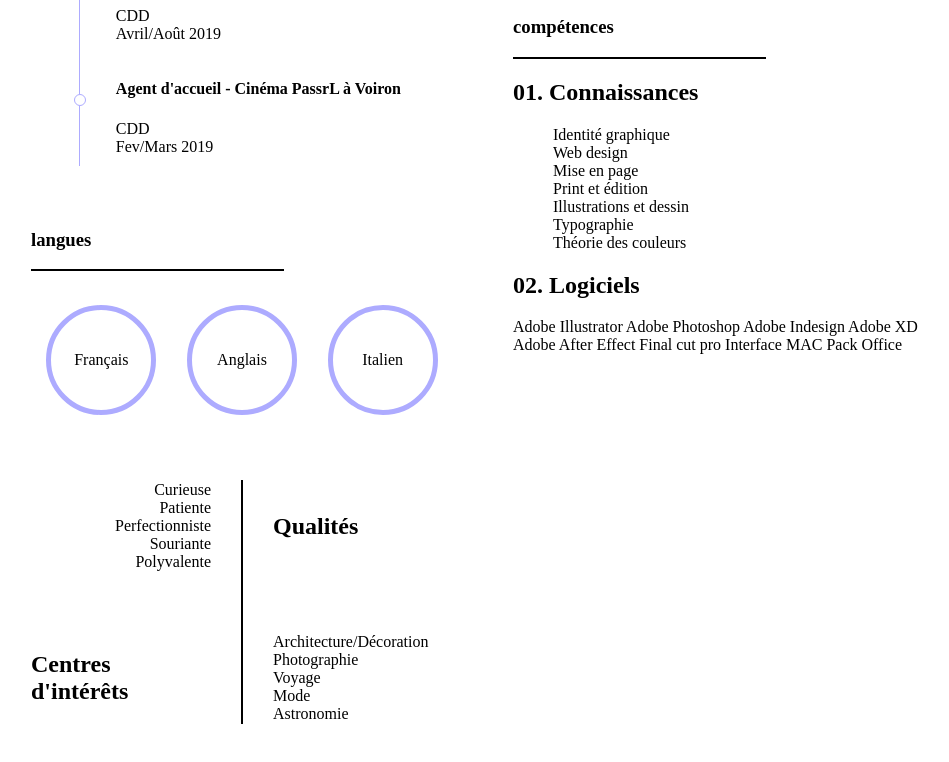
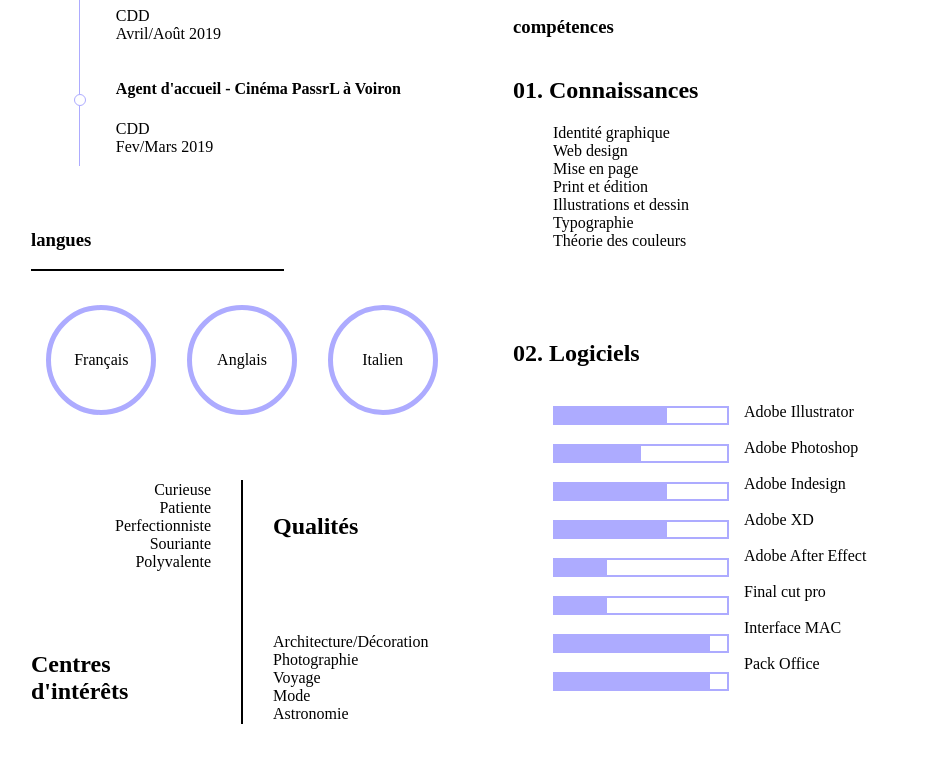
Before and after one commit to Anaisblm/CV, a plain HTML site: page Index.html in a window 1280 px wide. Shown: the part 770-1532 px from the top of the page, without its empty margins (157-1106 px from the left). Drawn offline with Linux system fonts and the light colour scheme.

Commit message:
Projet bientôt terminé

```diff
--- a/Index.html
+++ b/Index.html
@@ -225,22 +225,50 @@
                             <h2>02. Logiciels</h2>
                         </div>
                         <div class="logiciels_texte">
-                            <p>Adobe Illustrator Adobe Photoshop Adobe Indesign Adobe XD Adobe After Effect Final cut pro Interface MAC Pack Office</p>
-                        </div>
-                        <div class="logiciels_barre">
-                            <div class="logiciel_barre_1"></div>
-                            <div class="logiciel_barre_2"></div>
-                            <div class="logiciel_barre_3"></div>
-                            <div class="logiciel_barre_4"></div>
-                            <div class="logiciel_barre_1"></div>
-                            <div class="logiciel_barre_2"></div>
-                            <div class="logiciel_barre_3"></div>
-                            <div class="logiciel_barre_4"></div>
+
+                            <div class="logiciel_right">
+                                <div class="logiciel_barre_1">
+                                    <div class="logiciel_barre_2"></div>
+                                </div>
+                                <div class="logiciel_barre_1">
+                                    <div class="logiciel_barre_3"></div>
+
+                                </div>
+                                <div class="logiciel_barre_1">
+                                    <div class="logiciel_barre_4"></div>
+
+                                </div>
+                                <div class="logiciel_barre_1">
+                                    <div class="logiciel_barre_5"></div>
+
+                                </div>
+                                <div class="logiciel_barre_1">
+                                    <div class="logiciel_barre_6"></div>
+
+                                </div>
+                                <div class="logiciel_barre_1">
+                                    <div class="logiciel_barre_7"></div>
+
+                                </div>
+                                <div class="logiciel_barre_1">
+                                    <div class="logiciel_barre_8"></div>
+
+                                </div>
+                                <div class="logiciel_barre_1">
+                                    <div class="logiciel_barre_9"></div>
+
+                                </div>
+
+                            </div>
+                            <div class="logiciel_left">
+                                <p>Adobe Illustrator<br /><br /> Adobe Photoshop<br /><br /> Adobe Indesign<br /><br /> Adobe XD<br /><br /> Adobe After Effect<br /><br /> Final cut pro<br /><br /> Interface MAC<br /><br /> Pack Office</p>
+                            </div>
                         </div>
                     </div>
                 </div>
             </div>
         </div>
+    </div>
 </body>
 
 </html>
--- a/styles.css
+++ b/styles.css
@@ -262,8 +262,104 @@ p {
     height: 48vh;
 }
 
+.Experiences_barre {}
+
 .connaissances_texte {
     margin-left: 40px;
+}
+
+.logiciels {
+    margin-top: 90px;
+}
+
+.logiciels_texte {
+    margin-left: 40px;
+    display: flex;
+    flex-direction: "row";
+    justify-content: space-between;
+}
+
+.logiciel_left {
+    display: flex;
+    flex: 1;
+}
+
+.logiciel_right {
+    display: flex;
+    flex: 1;
+    flex-direction: column;
+}
+
+.logiciel_barre_1 {
+    margin-top: 19px;
+    /* margin-bottom: 17px; */
+    height: 15px;
+    width: 90%;
+    border: 2px solid #adabff !important;
+}
+
+.logiciel_barre_2 {
+    display: flex;
+    flex: 1;
+    width: 65%;
+    height: 100%;
+    background-color: #adabff;
+}
+
+.logiciel_barre_3 {
+    display: flex;
+    flex: 1;
+    width: 50%;
+    height: 100%;
+    background-color: #adabff;
+}
+
+.logiciel_barre_4 {
+    display: flex;
+    flex: 1;
+    width: 65%;
+    height: 100%;
+    background-color: #adabff;
+}
+
+.logiciel_barre_5 {
+    display: flex;
+    flex: 1;
+    width: 65%;
+    height: 100%;
+    background-color: #adabff;
+}
+
+.logiciel_barre_6 {
+    display: flex;
+    flex: 1;
+    width: 30%;
+    height: 100%;
+    background-color: #adabff;
+}
+
+.logiciel_barre_7 {
+    display: flex;
+    flex: 1;
+    width: 30%;
+    height: 100%;
+    background-color: #adabff;
+}
+
+.logiciel_barre_8 {
+    display: flex;
+    flex: 1;
+    width: 90%;
+    height: 100%;
+    background-color: #adabff;
+}
+
+.logiciel_barre_9 {
+    display: flex;
+    flex: 1;
+    width: 90%;
+    height: 100%;
+    background-color: #adabff;
 }
 
 @page size: A4;
```
Also changed, not shown: 1 other file.
